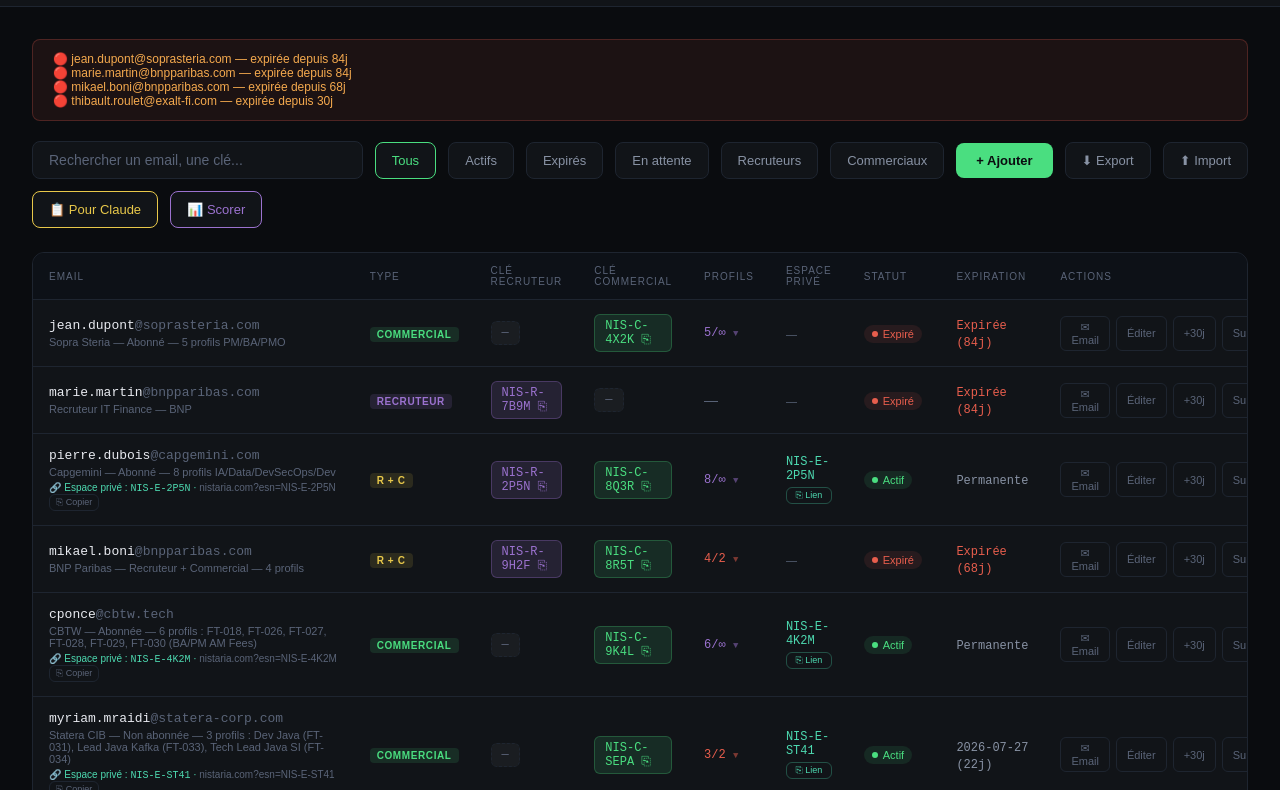
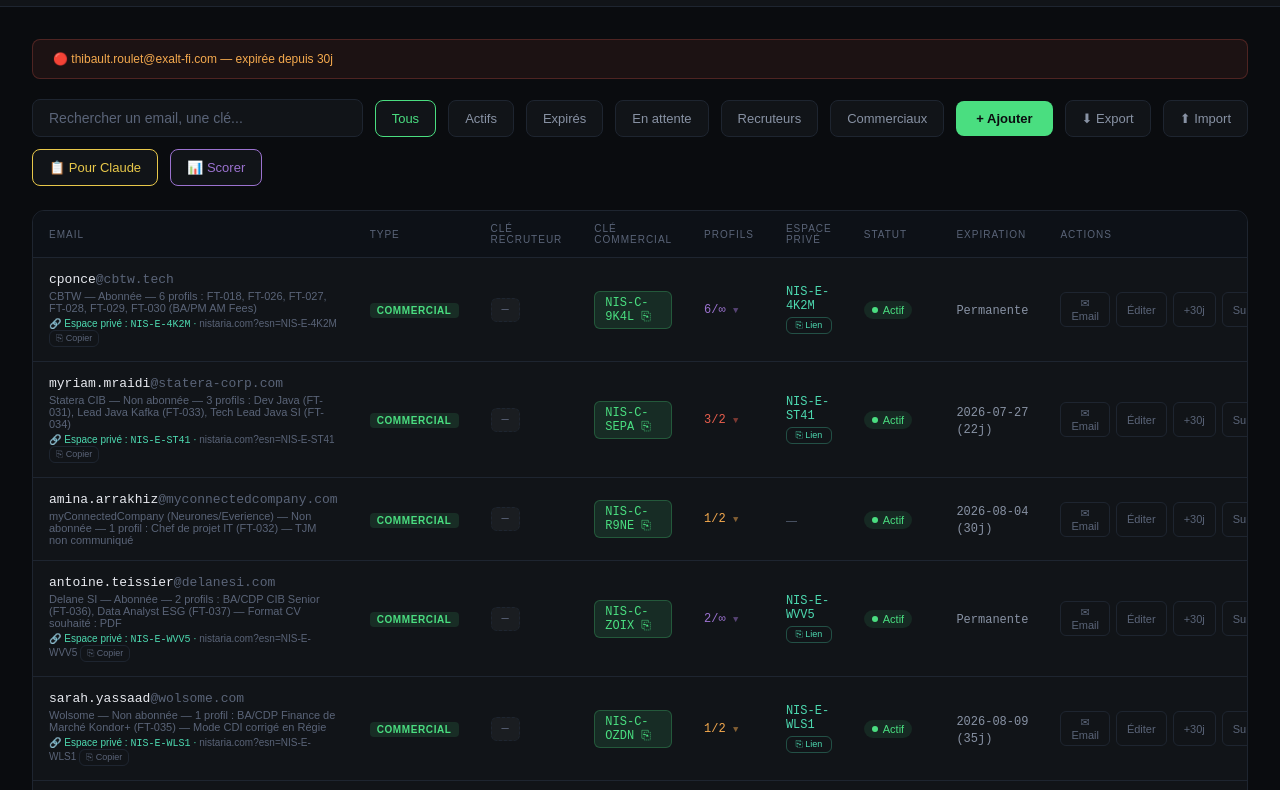
Before and after one commit to Mika242/nistaria, a plain HTML site: page nistaria-admin.html in a window 1280 px wide. Shown: the part 60-850 px from the top of the page. Drawn offline with Linux system fonts and the light colour scheme.

Commit message:
Nistaria — publication staging 2026-07-06 00:26

```diff
--- a/nistaria-admin.html
+++ b/nistaria-admin.html
@@ -1623,90 +1623,6 @@ function copyForClaude() {
 
 // ── HARDCODED DATA MERGE ──
 var hardcoded = [
-  {
-    email: 'jean.dupont@soprasteria.com',
-    keyR: null,
-    keyC: 'NIS-C-4X2K',
-    expiry: '2026-04-12',
-    subscribed: true,
-    profiles_count: 6,
-    profiles_limit: null,
-    profiles_list: [
-      {ref:'FT-001',title:'Senior Project Manager',pub_date:'2026-01-10',exp_date:'2026-04-12',status:'active',
-       locations:[{city:'paris',tjm:820},{city:'lyon',tjm:720},{city:'remote',tjm:780}]},
-      {ref:'FT-003',title:'BA Finance de Marché',pub_date:'2026-01-15',exp_date:'2026-04-12',status:'active',
-       locations:[{city:'paris',tjm:680},{city:'bruxelles',tjm:720}]},
-      {ref:'FT-005',title:'PMO Transformation',pub_date:'2026-02-01',exp_date:'2026-04-12',status:'active',
-       locations:[{city:'paris',tjm:720},{city:'remote',tjm:680}]},
-      {ref:'FT-007',title:'Product Owner',pub_date:'2026-02-10',exp_date:'2026-04-12',status:'active',
-       locations:[{city:'paris',tjm:720},{city:'nantes',tjm:650}]},
-      {ref:'FT-008',title:'Scrum Master',pub_date:'2026-02-20',exp_date:'2026-04-12',status:'active',
-       locations:[{city:'paris',tjm:620},{city:'lille',tjm:560}]}
-    ],
-    notes: 'Sopra Steria — Abonné — 5 profils PM/BA/PMO',
-    createdAt: '2026-01-05'
-  },
-  {
-    email: 'marie.martin@bnpparibas.com',
-    keyR: 'NIS-R-7B9M',
-    keyC: null,
-    expiry: '2026-04-12',
-    subscribed: false,
-    profiles_list: [],
-    notes: 'Recruteur IT Finance — BNP',
-    createdAt: '2026-03-01'
-  },
-  {
-    email: 'pierre.dubois@capgemini.com',
-    keyR: 'NIS-R-2P5N',
-    keyC: 'NIS-C-8Q3R',
-    esnSlug: 'NIS-E-2P5N',
-    expiry: null,
-    subscribed: true,
-    profiles_count: 8,
-    profiles_limit: null,
-    profiles_list: [
-      {ref:'FT-AI-002',title:'LLM Engineer Finance',pub_date:'2026-02-15',exp_date:'2026-04-12',status:'active',
-       locations:[{city:'paris',tjm:1050},{city:'luxembourg',tjm:1150},{city:'remote',tjm:980}]},
-      {ref:'FT-AI-004',title:'AI Risk Manager',pub_date:'2026-02-20',exp_date:'2026-04-12',status:'active',
-       locations:[{city:'paris',tjm:950},{city:'londres',tjm:1100},{city:'remote',tjm:900}]},
-      {ref:'FT-006',title:'Data Scientist',pub_date:'2026-03-01',exp_date:'2026-04-12',status:'active',
-       locations:[{city:'paris',tjm:750},{city:'remote',tjm:700}]},
-      {ref:'FT-010',title:'Quant Finance',pub_date:'2026-03-05',exp_date:'2026-04-12',status:'active',
-       locations:[{city:'paris',tjm:820}]},
-      {ref:'FT-011',title:'DevSecOps',pub_date:'2026-03-10',exp_date:'2026-04-12',status:'active',
-       locations:[{city:'paris',tjm:800},{city:'remote',tjm:800},{city:'dublin',tjm:850}]},
-      {ref:'FT-015',title:'Lead Dev Backend Java/Spring',pub_date:'2026-03-15',exp_date:'2026-04-12',status:'active',
-       locations:[{city:'paris',tjm:820},{city:'remote',tjm:780},{city:'amsterdam',tjm:900}]},
-      {ref:'FT-016',title:'Dev Full Stack React/Node',pub_date:'2026-03-20',exp_date:'2026-04-12',status:'active',
-       locations:[{city:'paris',tjm:620},{city:'bordeaux',tjm:560},{city:'remote',tjm:600}]},
-      {ref:'FT-017',title:'Lead Tech Architecte Cloud AWS',pub_date:'2026-03-22',exp_date:'2026-04-12',status:'active',
-       locations:[{city:'paris',tjm:980},{city:'luxembourg',tjm:1100},{city:'remote',tjm:920},{city:'telaviv',tjm:1050}]}
-    ],
-    notes: 'Capgemini — Abonné — 8 profils IA/Data/DevSecOps/Dev',
-    createdAt: '2026-02-15'
-  },
-  {
-    email: 'mikael.boni@bnpparibas.com',
-    keyR: 'NIS-R-9H2F',
-    keyC: 'NIS-C-8R5T',
-    expiry: '2026-04-28',
-    subscribed: false,
-    profiles_count: 5,
-    profiles_limit: 2,
-    profiles_list: [
-      {ref:'FT-009',title:'Architecte SI',pub_date:'2026-03-01',exp_date:'2026-04-12',status:'active',
-       locations:[{city:'paris',tjm:980},{city:'luxembourg',tjm:1100},{city:'francfort',tjm:1050}]},
-      {ref:'FT-012',title:'Change Manager',pub_date:'2026-03-10',exp_date:'2026-04-12',status:'active',
-       locations:[{city:'paris',tjm:850},{city:'bruxelles',tjm:900},{city:'remote',tjm:800}]},
-      {ref:'FT-013',title:'Actuaire Junior M1 Finance',pub_date:'2026-03-29',exp_date:'2026-04-12',status:'active',
-       locations:[{city:'paris',tjm:45}]},
-      {ref:'FT-014',title:'Alternant Cybersécurité M1 SSI',pub_date:'2026-03-29',exp_date:'2026-04-12',status:'active',
-       locations:[{city:'paris',tjm:85},{city:'remote',tjm:85}]}
-    ],
-    notes: 'BNP Paribas — Recruteur + Commercial — 4 profils',
-    createdAt: '2026-03-29'
-  },
   {
     email: 'cponce@cbtw.tech',
     keyR: null,
```
